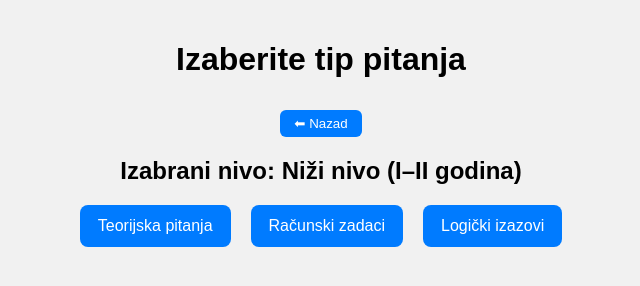
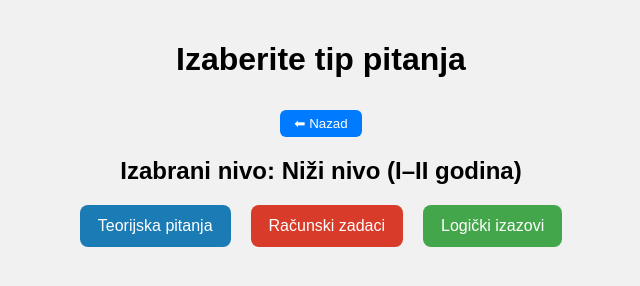
Before and after one commit to djordjelukic123/kartice, a plain HTML site: page index.html in a window 1280 px wide. Both pictures are taken after a click on the element "Niži nivo (I–II godina)". Shown: the whole page, without its empty margins (319-959 px from the left). Drawn offline with Linux system fonts and the light colour scheme.

Commit message:
Update index.html

```diff
--- a/index.html
+++ b/index.html
@@ -18,6 +18,9 @@ h1, h2 { text-align:center; }
 .popup-bg { position:fixed; top:0; left:0; width:100%; height:100%; background:rgba(0,0,0,0.6); display:none; align-items:center; justify-content:center; }
 .popup { background:white; padding:20px; border-radius:10px; width:350px; text-align:center; }
 button { margin-top:10px; padding:6px 14px; border:none; border-radius:6px; cursor:pointer; background:#007bff; color:white; }
+.teorija-btn{ background:#1B7BB5; }
+.racun-btn{ background:#D83B2A; }
+.logika-btn{ background:#43A64B; }
 @media (max-width: 600px) {
   .center { flex-direction: column; align-items: center; }
   .card { width: 90%; }
@@ -46,11 +49,11 @@ button { margin-top:10px; padding:6px 14px; border:none; border-radius:6px; curs
   </div>
   <h2 id="levelTitle"></h2>
   <div class="types">
-    <div class="type-btn" onclick="showQuestions('teorija')">Teorijska pitanja</div>
-    <div class="type-btn" onclick="showQuestions('racun')">Računski zadaci</div>
-    <div class="type-btn" onclick="showQuestions('logika')">Logički izazovi</div>
+    <div class="type-btn teorija-btn" onclick="showQuestions('teorija')">Teorijska pitanja</div>
+<div class="type-btn racun-btn" onclick="showQuestions('racun')">Računski zadaci</div>
+<div class="type-btn logika-btn" onclick="showQuestions('logika')">Logički izazovi</div>
   </div>
-</div>
+
 
 <!-- PITANJA -->
 <div style="text-align:center;margin-bottom:10px;" class="hidden" id="backTypes">
```
